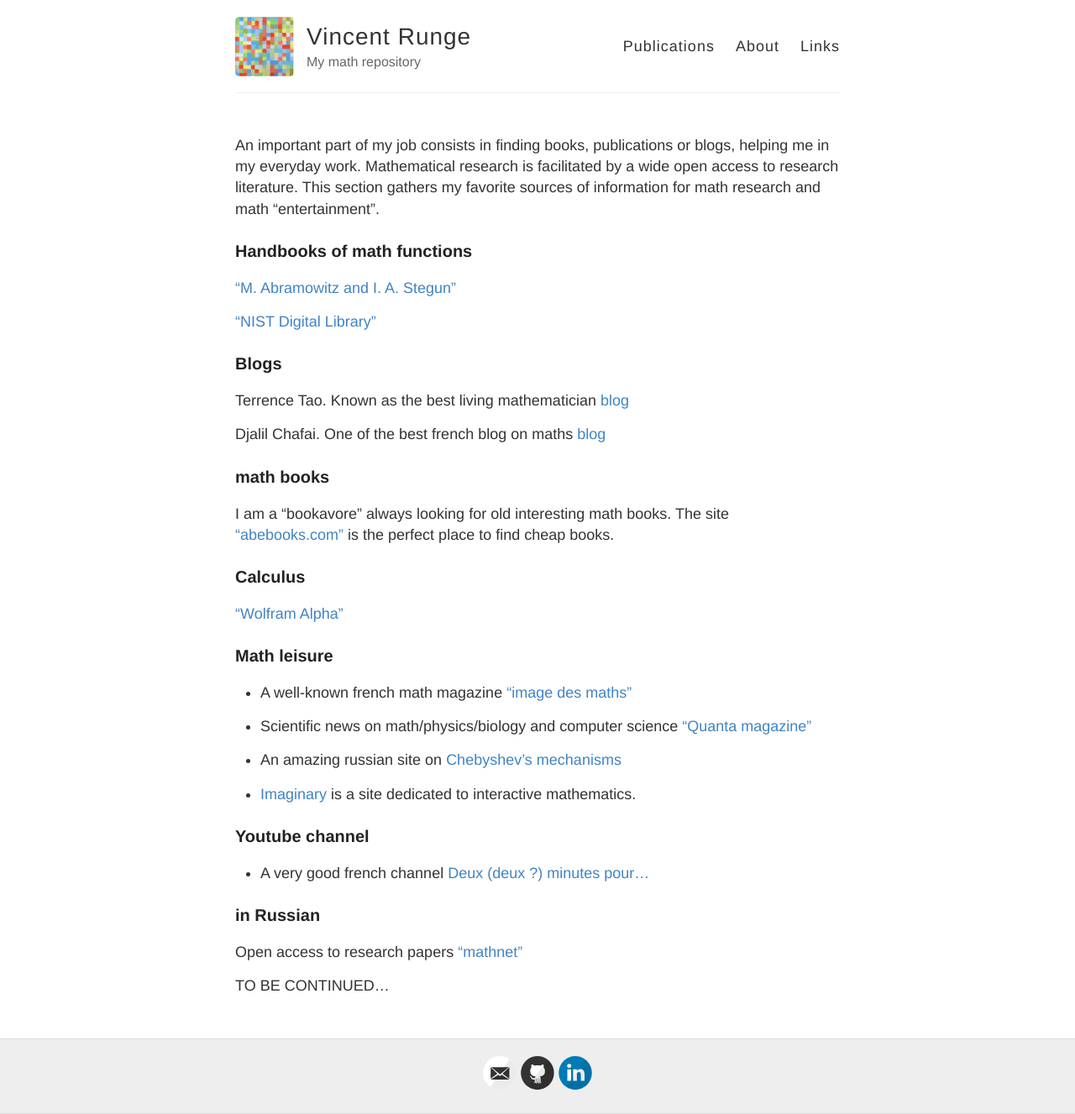
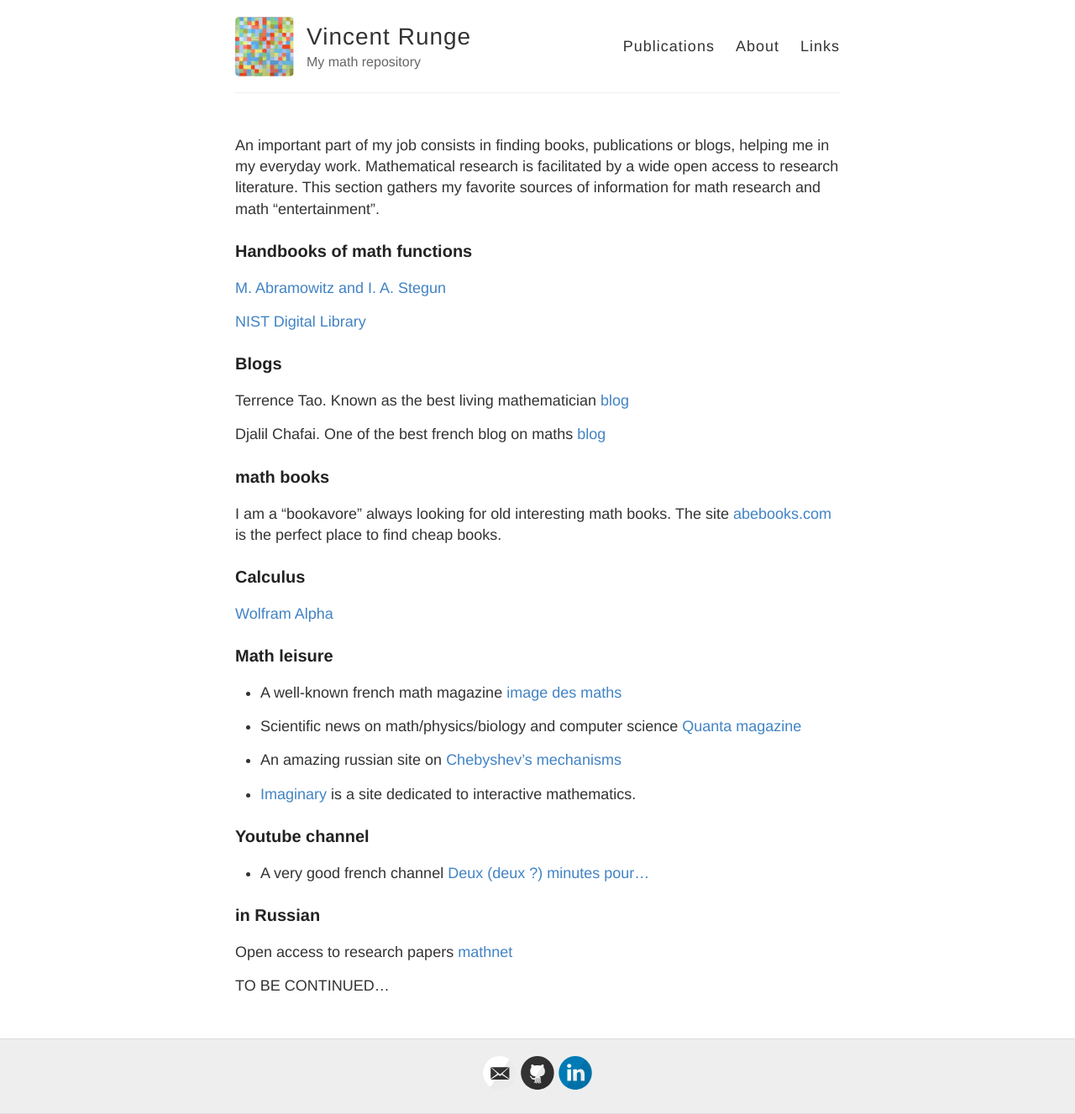
Before and after one commit to vincentrunge/vincentrunge.github.io, a Jekyll site: the page built from Links.md, in a window 1280 px wide. Shown: the whole page at 84% size. Built offline with Jekyll 4.4.1, drawn with Linux system fonts in a browser that asks for light colours.

Commit message:
refresh links

```diff
--- a/Links.md
+++ b/Links.md
@@ -10,9 +10,9 @@ An important part of my job consists in finding books, publications or blogs, he
 
 ### <a name="handbooks"></a>Handbooks of math functions
 
-["M. Abramowitz and I. A. Stegun"](http://people.math.sfu.ca/~cbm/aands/subj.htm)
+[M. Abramowitz and I. A. Stegun](http://people.math.sfu.ca/~cbm/aands/subj.htm)
 
-["NIST Digital Library"](http://dlmf.nist.gov/)
+[NIST Digital Library](http://dlmf.nist.gov/)
 
 
 ### <a name="blogs"></a>Blogs
@@ -24,19 +24,19 @@ Djalil Chafai. One of the best french blog on maths [blog](http://djalil.chafai.
 
 ### <a name="boolsite"></a>math books
 
-I am a "bookavore" always looking for old interesting math books. The site ["abebooks.com"](https://www.abebooks.com/) is the perfect place to find cheap books.
+I am a "bookavore" always looking for old interesting math books. The site [abebooks.com](https://www.abebooks.com/) is the perfect place to find cheap books.
 
 
 ### <a name="Calculus"></a>Calculus
 
-["Wolfram Alpha"](http://www.wolframalpha.com/)
+[Wolfram Alpha](http://www.wolframalpha.com/)
 
 
 ### <a name="mathL"></a>Math leisure
 
-- A well-known french math magazine ["image des maths"](http://images.math.cnrs.fr/)
+- A well-known french math magazine [image des maths](http://images.math.cnrs.fr/)
 
-- Scientific news on math/physics/biology and computer science ["Quanta magazine"](http://www.quantamagazine.org/)
+- Scientific news on math/physics/biology and computer science [Quanta magazine](http://www.quantamagazine.org/)
 
 - An amazing russian site on [Chebyshev's mechanisms](http://www.tcheb.ru/)
 
@@ -49,7 +49,7 @@ I am a "bookavore" always looking for old interesting math books. The site ["abe
 
 ### <a name="inRussian"></a>in Russian
 
-Open access to research papers ["mathnet"](http://www.mathnet.ru/index.phtml/?option_lang=rus)
+Open access to research papers [mathnet](http://www.mathnet.ru/index.phtml/?option_lang=rus)
 
 
 TO BE CONTINUED...
```
